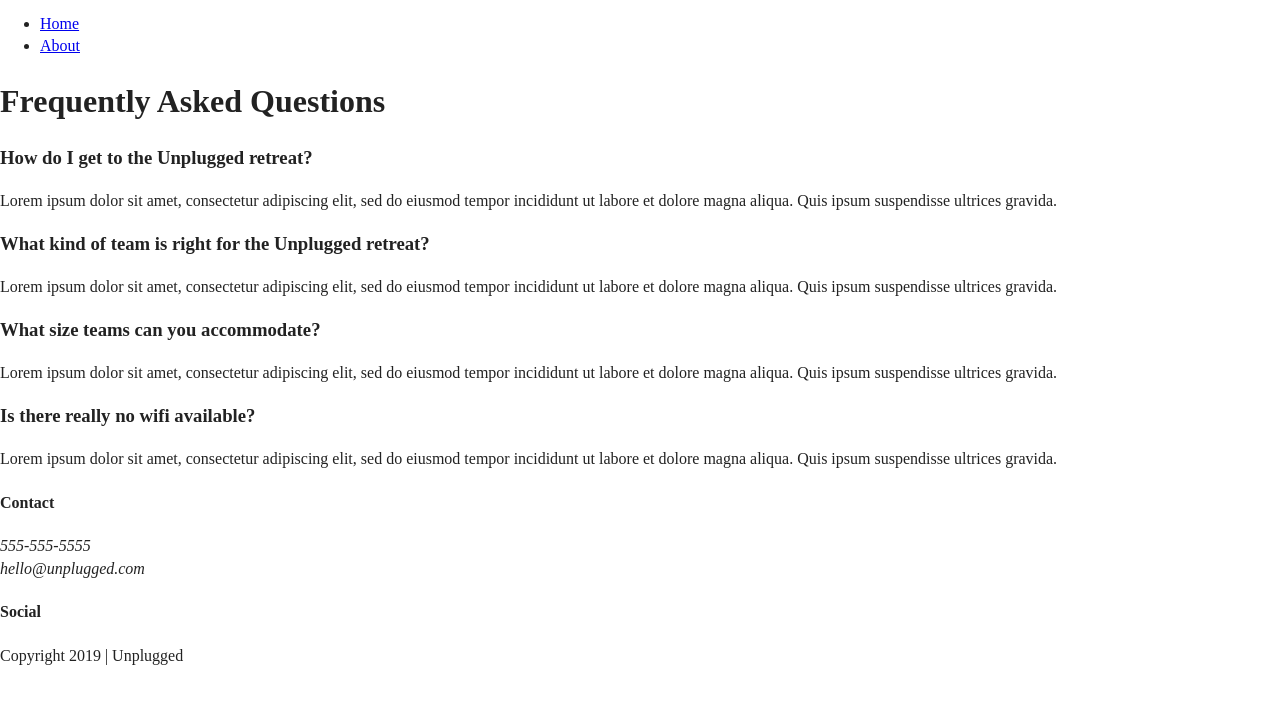
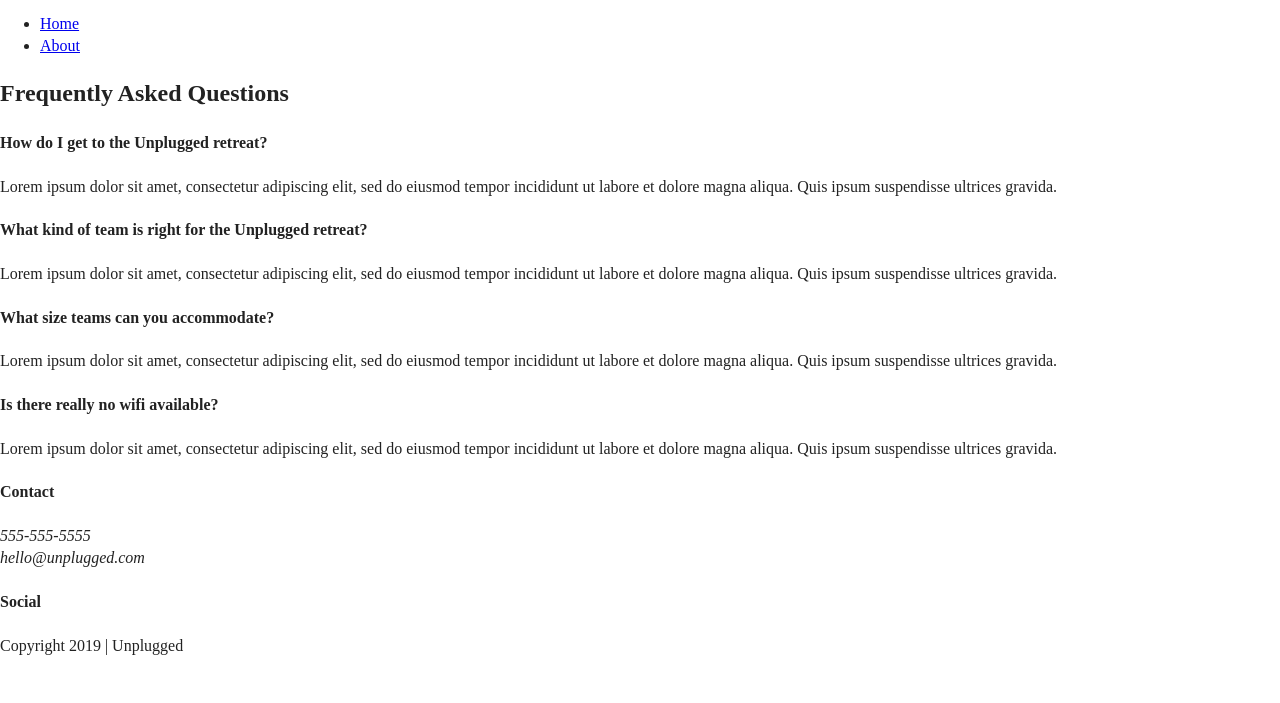
Before and after one commit to james-kel/unplugged-retreat, a website: page Boiler Plate/faq/index.html in a window 1280 px wide. Shown: the part 27-730 px from the top of the page. Drawn offline with Linux system fonts and the light colour scheme.

Commit message:
Edited divs on about & faq page

```diff
--- a/Boiler Plate/faq/index.html
+++ b/Boiler Plate/faq/index.html
@@ -26,7 +26,9 @@
 
   <header>
     <div class="content-wrapper">
-      <a href="#"><img src="" alt="unplugged logo"></a>
+      <a href="#">
+        <img src="" alt="unplugged logo">
+      </a>
       <div class="header-divider"></div>
       <nav>
         <ul>
@@ -37,38 +39,38 @@
     </div>
   </header>
 
-  <main>
-
-    <section class="faq">
+  <main class="faq">
       <div class="content-wrapper">
+        <h2>Frequently Asked Questions</h2>
         <div class="faq-content">
-          <h1>Frequently Asked Questions</h1>
-          <h3>How do I get to the Unplugged retreat?</h3>
+          <h4>How do I get to the Unplugged retreat?</h4>
           <p>Lorem ipsum dolor sit amet, consectetur adipiscing elit,
              sed do eiusmod tempor incididunt ut labore et dolore
              magna aliqua. Quis ipsum suspendisse ultrices gravida.
           </p>
-          <h3>What kind of team is right for the Unplugged retreat?</h3>
+        </div>
+        <div class="faq-content">
+          <h4>What kind of team is right for the Unplugged retreat?</h4>
           <p>Lorem ipsum dolor sit amet, consectetur adipiscing elit,
             sed do eiusmod tempor incididunt ut labore et dolore
             magna aliqua. Quis ipsum suspendisse ultrices gravida.
           </p>
-         <h3>What size teams can you accommodate?</h3>
+        </div>
+        <div class="faq-content">
+          <h4>What size teams can you accommodate?</h4>
           <p>Lorem ipsum dolor sit amet, consectetur adipiscing elit,
              sed do eiusmod tempor incididunt ut labore et dolore
              magna aliqua. Quis ipsum suspendisse ultrices gravida.
           </p>
-       <h3>Is there really no wifi available?</h3>
+        </div>
+        <div class="faq-content">
+          <h4>Is there really no wifi available?</h4>
           <p>Lorem ipsum dolor sit amet, consectetur adipiscing elit,
              sed do eiusmod tempor incididunt ut labore et dolore
              magna aliqua. Quis ipsum suspendisse ultrices gravida.
           </p>
         </div>
       </div>
-    </section>
-
-
-
   </main> <!-- main wrapper -->
 
   <footer>
```
Also changed, not shown: Boiler Plate/about/index.html (+8 -4 lines). Lines whose indentation alone changed are shown as unchanged.
